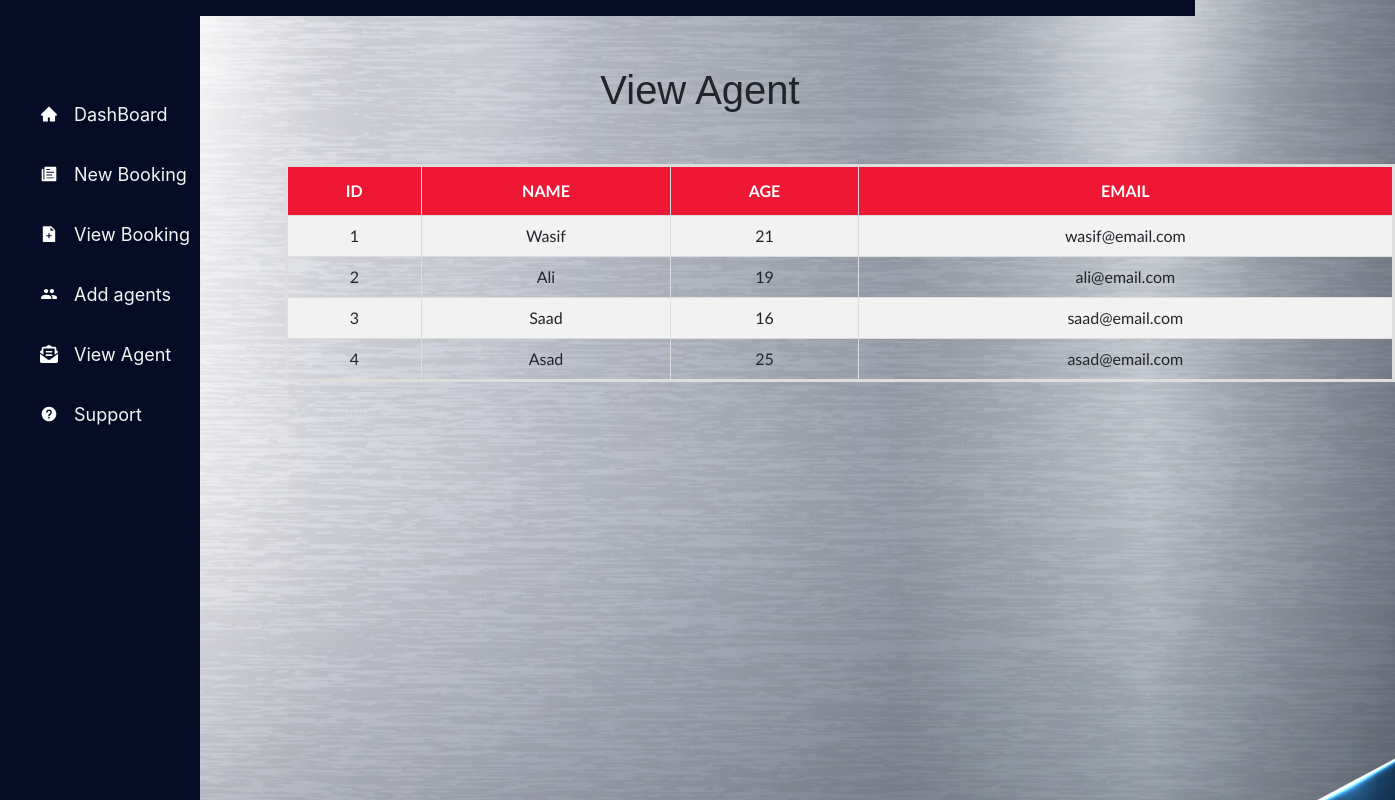
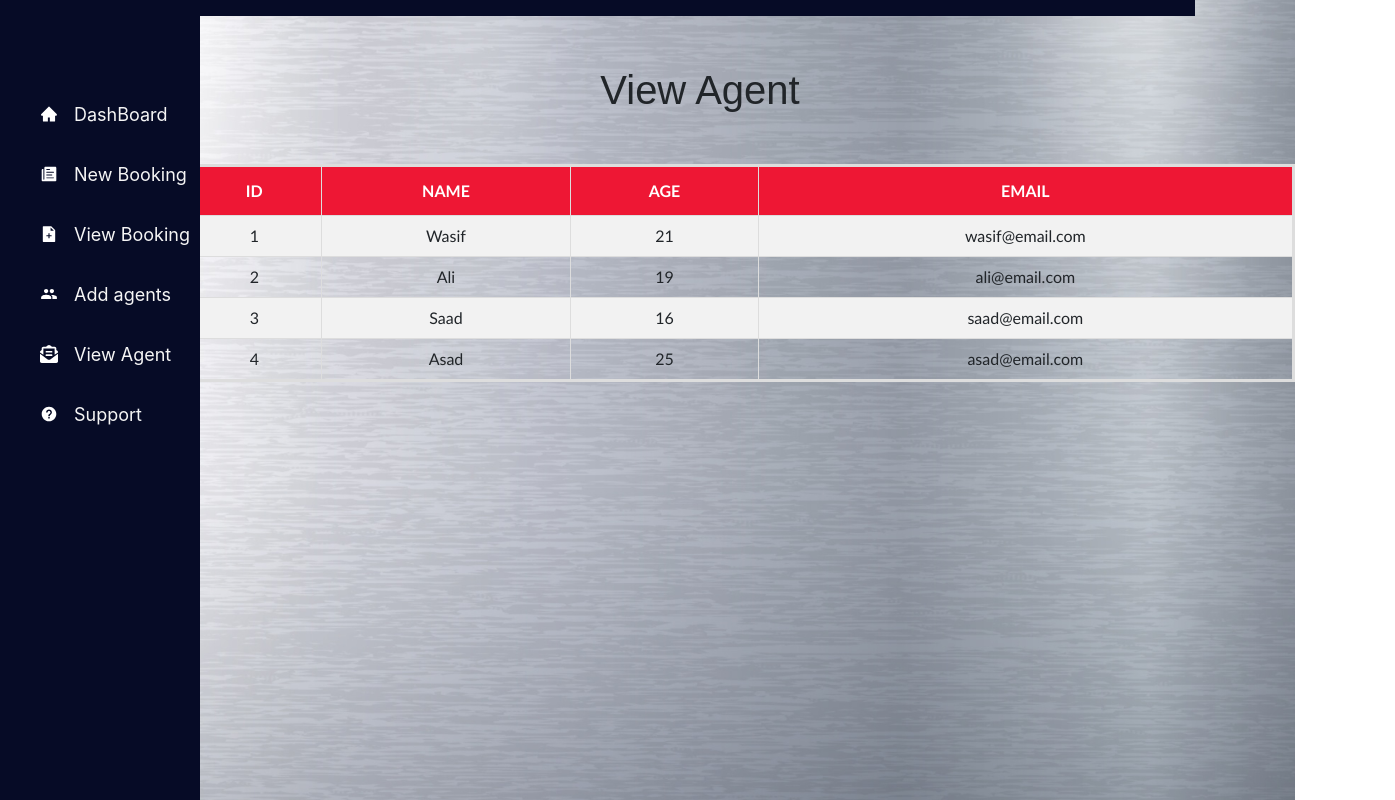
Before and after one commit to manuchaturvedi/Servicefrontend, a React (Create React App) app: page /AgentTable in a window 1280 px wide. Shown: the whole page, 1395 px wide, since content can reach past the window. Built offline with nearby package versions, Linux system fonts and the light colour scheme.

Commit message:
change table styl

```diff
--- a/src/TableStyle.css
+++ b/src/TableStyle.css
@@ -11,7 +11,7 @@
     border-collapse: collapse;
     border: 3px solid #ddd;
     width: 100%;
-    margin-left: 200px;
+    margin-left: 100px;
     border-radius: 15px;
   }
 
```
